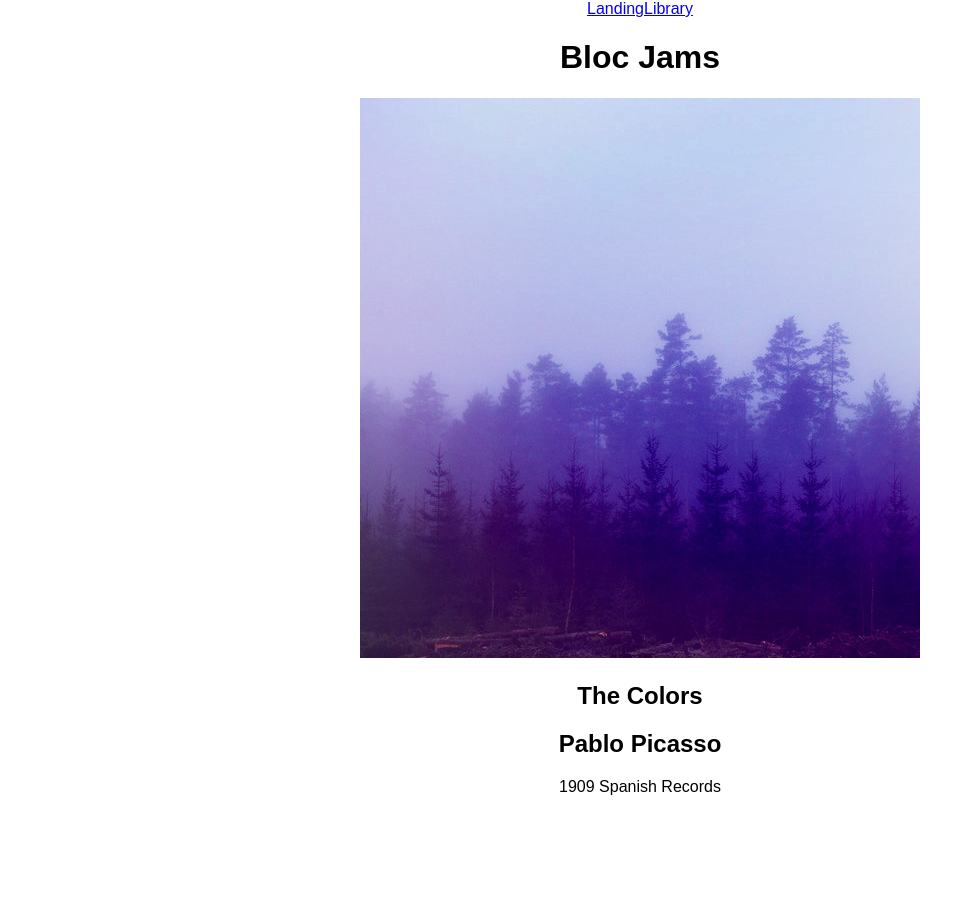
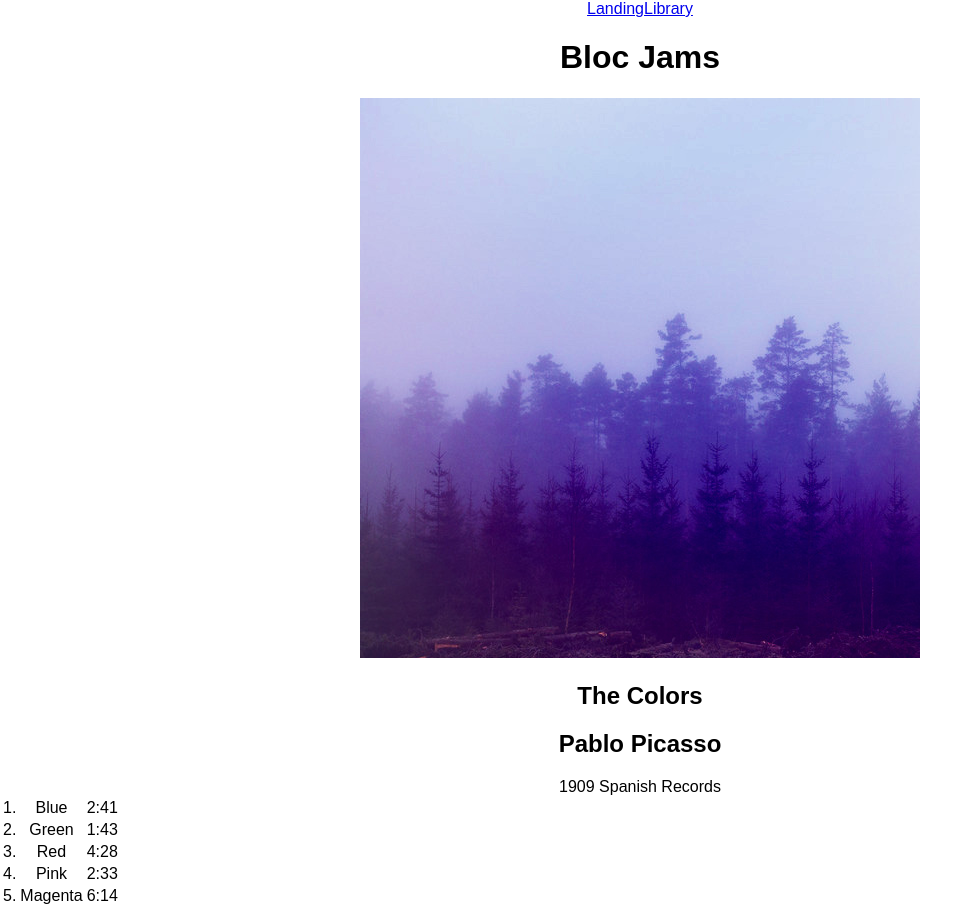
Before and after one commit to AnneThor/bloc-jams-react, a React (Create React App) app: page /album/the-colors in a window 1280 px wide. Shown: the whole page, without its empty margins (0-980 px from the left). Before the commit the page ends 800 px from the top, so only its background shows below. Built offline with nearby package versions, Linux system fonts and the light colour scheme.

Commit message:
assignment-components-album completed; added song details to the album page

```diff
--- a/public/index.html
+++ b/public/index.html
@@ -19,6 +19,7 @@
       work correctly both with client-side routing and a non-root public URL.
       Learn how to configure a non-root public URL by running `npm run build`.
     -->
+    <link rel="Ionicons" href="http://code.ionicframework.com/ionicons/2.0.1/css/ionicons.min.css">
     <title>React App</title>
   </head>
   <body>
--- a/src/components/Album.js
+++ b/src/components/Album.js
@@ -28,6 +28,14 @@ class Album extends Component {
           <col id="song-duration-column" />
         </colgroup>
         <tbody>
+          {
+            this.state.album.songs.map( (song, i) =>
+            {return <tr className="song-details">
+              <td className="song-number">{i+1}.</td>
+              <td className="song-title">{song.title}</td>
+              <td className="song-duration">{Math.floor(song.duration/60)}:{Math.floor(song.duration%60)}</td>
+              </tr>} )
+          }
         </tbody>
       </table>
       </div>
```
